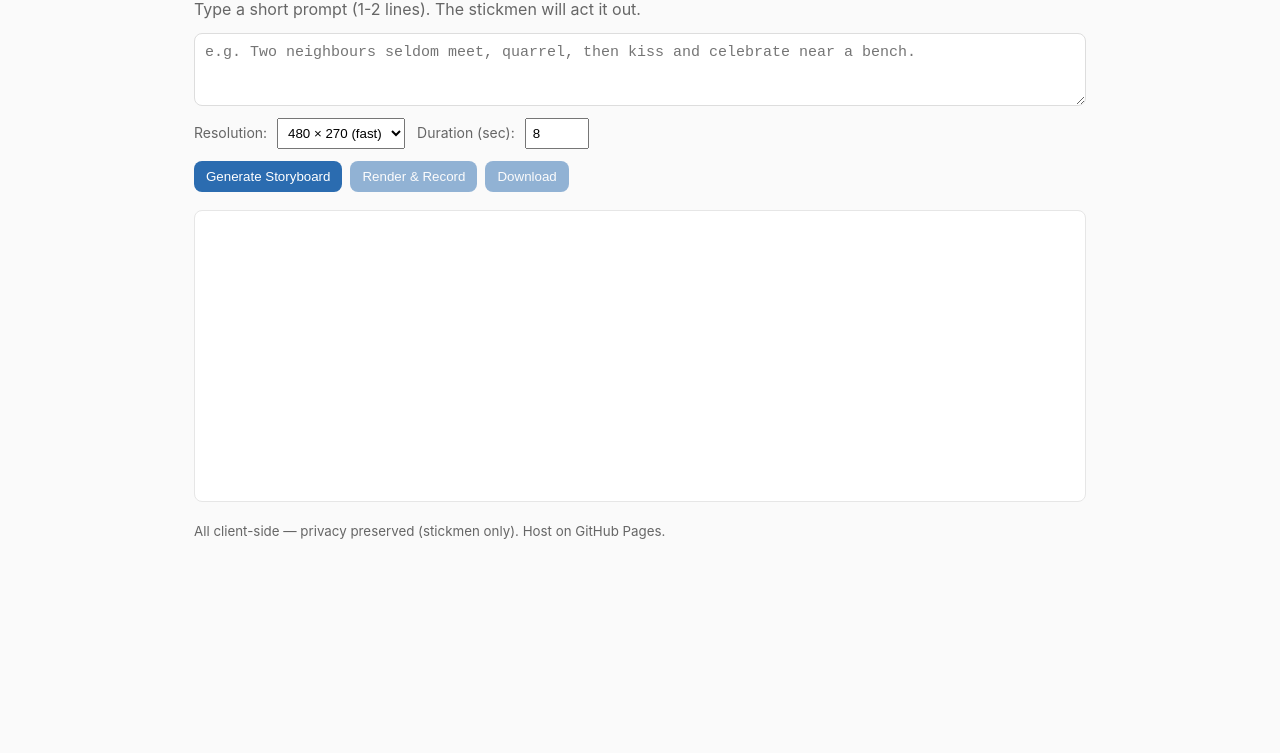
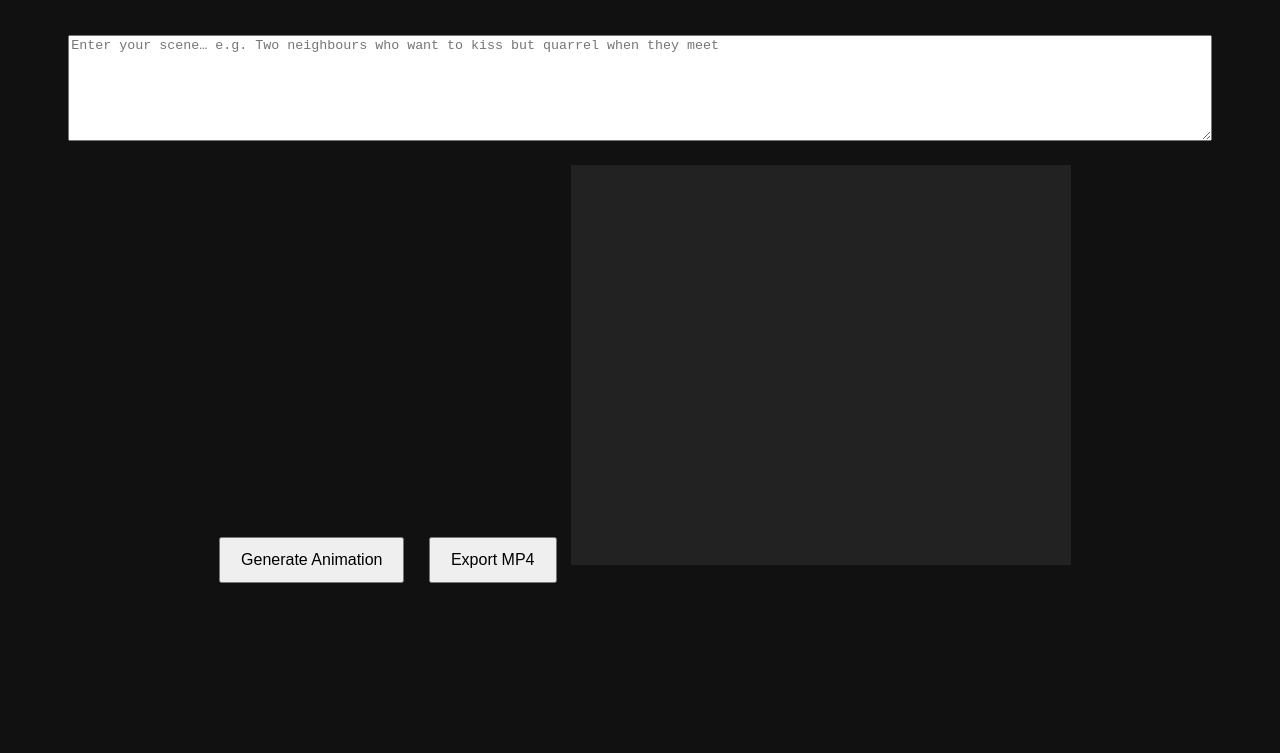
Before and after one commit to pranmast/StickStory, a plain HTML site: page index.html in a window 1280 px wide. Shown: the part 65-818 px from the top of the page. Drawn offline with Linux system fonts and the light colour scheme.

Commit message:
Update index.html

```diff
--- a/index.html
+++ b/index.html
@@ -1,50 +1,29 @@
-<!doctype html>
-<html lang="en">
+<!DOCTYPE html>
+<html>
 <head>
-  <meta charset="utf-8" />
-  <meta name="viewport" content="width=device-width,initial-scale=1" />
-  <title>StickStory — AI-driven stickman animator</title>
-  <link rel="stylesheet" href="style.css" />
+  <meta charset="UTF-8" />
+  <title>AI Stickman Animator</title>
+  <style>
+    body { font-family: Arial; text-align: center; background: #111; color: #fff; }
+    #canvas { background: #222; margin-top: 20px; }
+    textarea { width: 90%; height: 100px; margin-top: 20px; }
+    button { padding: 12px 20px; margin: 10px; font-size: 16px; }
+  </style>
 </head>
 <body>
-  <main>
-    <h1>StickStory — Prompt → Stickman Video</h1>
-    <p class="lead">Type a short prompt (1-2 lines). The stickmen will act it out.</p>
 
-    <textarea id="prompt" rows="3" placeholder="e.g. Two neighbours seldom meet, quarrel, then kiss and celebrate near a bench."></textarea>
+<h1>AI Stickman Animation Generator</h1>
 
-    <div class="controls">
-      <label>Resolution:
-        <select id="resolution">
-          <option value="480x270">480 × 270 (fast)</option>
-          <option value="640x360">640 × 360</option>
-        </select>
-      </label>
+<textarea id="prompt" placeholder="Enter your scene… e.g. Two neighbours who want to kiss but quarrel when they meet"></textarea>
+<br>
+<button onclick="startAnimation()">Generate Animation</button>
+<button onclick="playAndRecord()">Export MP4</button>
 
-      <label>Duration (sec):
-        <input id="duration" type="number" value="8" min="3" max="30" />
-      </label>
-    </div>
+<canvas id="canvas" width="500" height="400"></canvas>
 
-    <div class="buttons">
-      <button id="generateBtn">Generate Storyboard</button>
-      <button id="renderBtn" disabled>Render & Record</button>
-      <button id="downloadBtn" disabled>Download</button>
-    </div>
+<script src="whammy.js"></script>
+<script src="mp4box.all.min.js"></script>
+<script src="stickman.js"></script>
 
-    <div id="stage-wrapper">
-      <canvas id="scene" width="480" height="270"></canvas>
-    </div>
-
-    <div id="log" class="log"></div>
-
-    <footer>
-      <small>All client-side — privacy preserved (stickmen only). Host on GitHub Pages.</small>
-    </footer>
-  </main>
-
-  <script src="ccapture.min.js"></script>
-  <script src="stickman-animator.js"></script>
-  <script src="app.js"></script>
 </body>
 </html>
```
